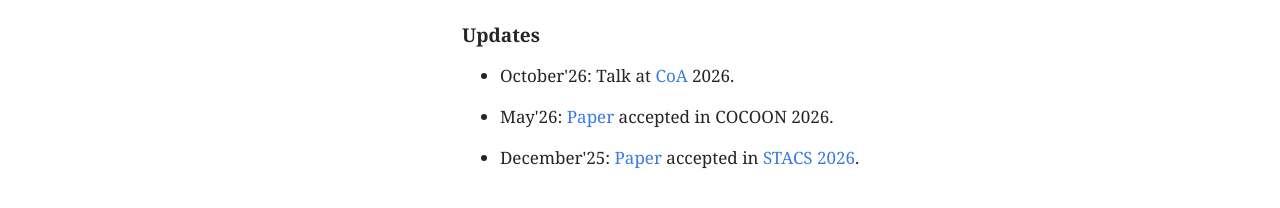
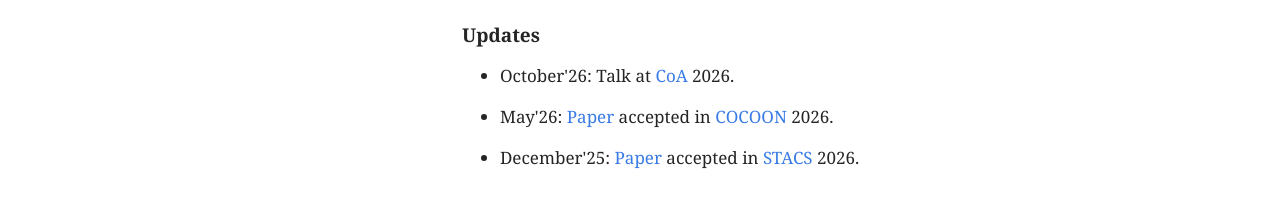
Before and after one commit to priyanshupant/priyanshupant.github.io, a Jekyll site: the page built from index.html, in a window 1280 px wide. Shown: the part 487-695 px from the top of the page. Built offline with Jekyll 4.4.1, drawn with Linux system fonts in a browser that asks for light colours; part of the change alters nothing that is shown.

```diff
--- a/index.html
+++ b/index.html
@@ -3,4 +3,4 @@ title: Home
 layout: default
 page_key: home
 ---
-<h2>About Me</h2><p>I am currently (since January 2025) a Research Scholar in the Department of Computer Science &amp; Engineering at <a href="https://cse.iiti.ac.in/">IIT Indore</a>, under the guidance of <a href="https://ranveeriit.github.io/">Ranveer Singh</a> and <a href="https://sasanks-webpage.webflow.io/">Sasank Mouli</a>.</p><p>Here is my unupdated <a href="https://drive.google.com/file/d/1x5gCNYH40p_R-1h7ACermXuvGIkw3lu7/view?usp=sharing">CV</a>.</p><h2>Research Interest:</h2><p>I am interested in algebraic and combinatorial problems in theoretical computer science, particularly those involving graphs, matrices, and matroids.</p><h2>Contact &amp; Profiles:</h2><p>Reach out to me at priyanshupant03 (at) gmail (dot) com.<br>Link to my <a href="https://scholar.google.com/citations?user=7tXoOkMAAAAJ&amp;hl=en">Google scholar</a> and <a href="https://github.com/priyanshupant">Github</a>.</p><h2>Updates</h2><ul><li><p>October'26: Talk at <a href="https://indico.math.cnrs.fr/event/16397/program">CoA</a> 2026.</p></li><li><p>May'26: <a href="https://arxiv.org/abs/2604.24165">Paper</a> accepted in COCOON 2026.</p></li><li><p>December'25: <a href="https://arxiv.org/abs/2507.01344">Paper</a> accepted in <a href="https://stacs2026.imag.fr/schedule/">STACS 2026</a>.</p></li></ul><p></p>
+<h2>About Me</h2><p>I am currently (since January 2025) a Research Scholar in the Department of Computer Science &amp; Engineering at <a href="https://cse.iiti.ac.in/">IIT Indore</a>, under the guidance of <a href="https://ranveeriit.github.io/">Ranveer Singh</a> and <a href="https://sasanks-webpage.webflow.io/">Sasank Mouli</a>.</p><p>Here is my unupdated <a href="https://drive.google.com/file/d/1x5gCNYH40p_R-1h7ACermXuvGIkw3lu7/view?usp=sharing">CV</a>.</p><h2>Research Interest:</h2><p>I am interested in algebraic and combinatorial problems in theoretical computer science, particularly those involving graphs, matrices, and matroids.</p><h2>Contact &amp; Profiles:</h2><p>Reach out to me at priyanshupant03 (at) gmail (dot) com.<br>Link to my <a href="https://scholar.google.com/citations?user=7tXoOkMAAAAJ&amp;hl=en">Google scholar</a> and <a href="https://github.com/priyanshupant">Github</a>.</p><h2>Updates</h2><ul><li><p>October'26: Talk at <a href="https://indico.math.cnrs.fr/event/16397/program">CoA</a> 2026.</p></li><li><p>May'26: <a href="https://arxiv.org/abs/2604.24165">Paper</a> accepted in <a href="https://event.ntu.edu.sg/cocoon2026/pages/accepted-papers">COCOON </a>2026.</p></li><li><p>December'25: <a href="https://arxiv.org/abs/2507.01344">Paper</a> accepted in <a href="https://stacs2026.imag.fr/schedule/">STACS</a> 2026.</p></li></ul><p></p>
```
